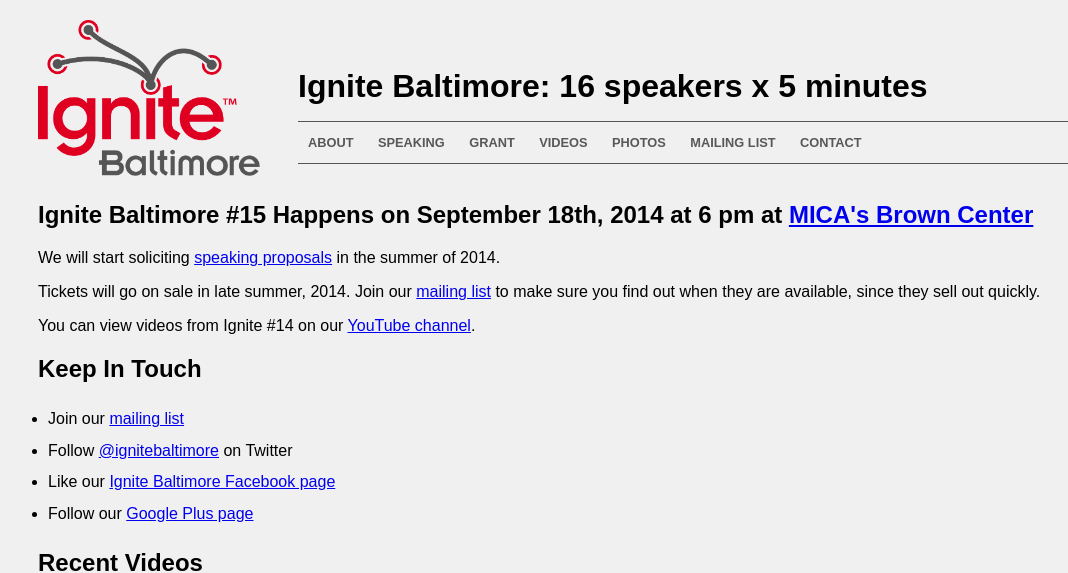
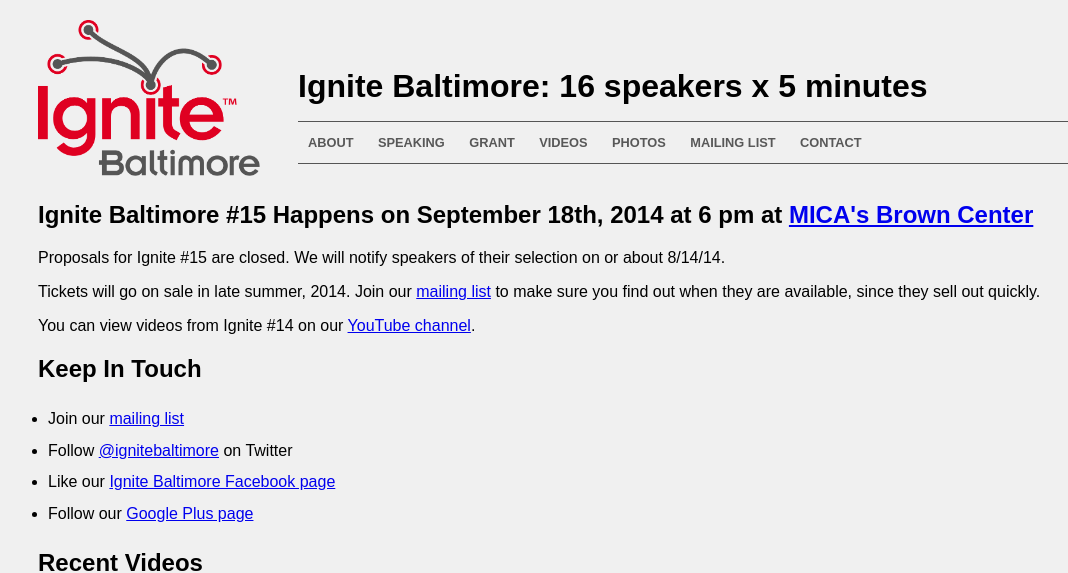
Before and after one commit to ignitebaltimore/ignitebaltimore.github.com, a Jekyll site: the page built from index.html, in a window 1280 px wide and 900 px high, cut to the strip 0-573 px from the top of the window. Shown: the whole strip, without its empty margins (22-1090 px from the left). Built offline with Jekyll 4.4.1, drawn with Linux system fonts in a browser that asks for light colours; nearby versions of some CDN libraries.

Commit message:
update home page

```diff
--- a/index.html
+++ b/index.html
@@ -7,10 +7,14 @@
 
 <h2 class="row">Ignite Baltimore #15 Happens on September 18th, 2014 at 6 pm at <a href='http://www.mica.edu/browse_art/brown_center.html'>MICA's Brown Center</a></h2>
 
-<p>We will start soliciting <a href="/speaking">speaking proposals</a> in the summer of 2014.</p>
+<!--<p>We will start soliciting <a href="/speaking">speaking proposals</a> in the summer of 2014.</p>-->
+
+<p>Proposals for Ignite #15 are closed. We will notify speakers of their selection on or about 8/14/14.</P>
 
 <p class="row">Tickets will go on sale in late summer, 2014. Join our <a href="/mailing_list">mailing list</a> to make sure you find out when they are available,
 since they sell out quickly.</p>
+
+<!--<p>Tickets go on sale for Ignite #12 on or about 2/27/13. We will announce tickets via our mailing list and social media accounts (see below).</p>-->
 
 <!--<p>Tickets are <a href="https://www.eventbrite.com/e/ignite-baltimore-14-tickets-10595829411">on sale now</a>.</p>-->
 <!--<p class="row">Doors open at 6 pm for drinks, appetizers, and networking. <strong>Speakers begin at 7 pm.</strong></p>-->
```
Also changed, not shown: other parts of index.html (+0 -3 lines).
